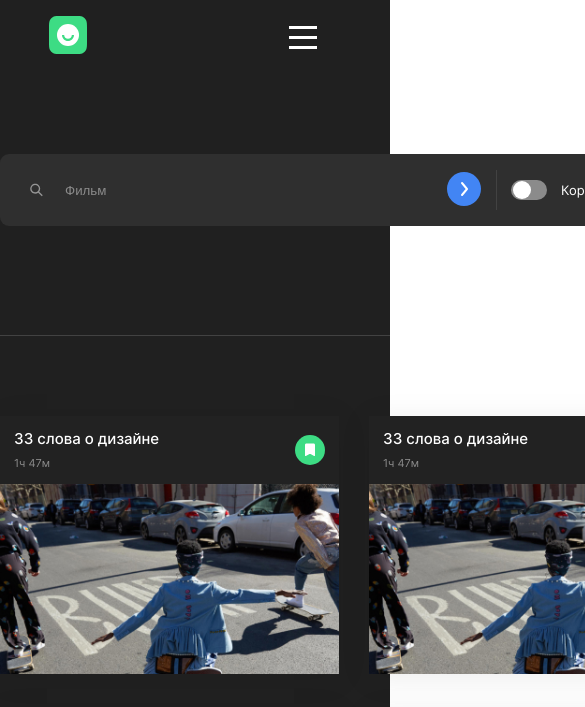
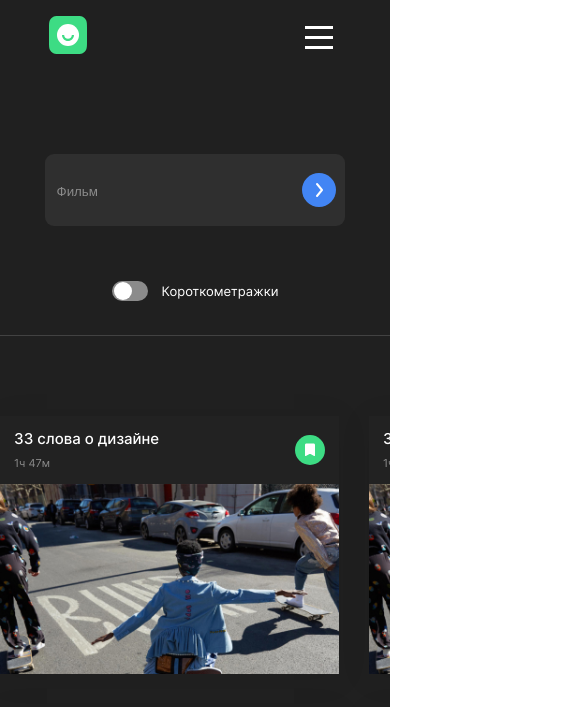
Before and after one commit to Andrey-Maystrenko/movies-explorer-frontend, a React app: page /movies in a window 390 px wide. Shown: the top 707 px of the page, 585 px wide, since content can reach past the window. Built offline with nearby package versions, Linux system fonts and the light colour scheme.

Commit message:
diploma frontend grid limited and movies 320 begun

```diff
--- a/src/components/Header/Header.css
+++ b/src/components/Header/Header.css
@@ -156,4 +156,8 @@
     .header__link_register {
         width: 64px;
     }
+
+    .sandwich {
+        margin: 0 14px 0 auto;
+    }
 }
--- a/src/components/Movies/MoviesCardList/MoviesCardList.css
+++ b/src/components/Movies/MoviesCardList/MoviesCardList.css
@@ -1,5 +1,6 @@
 .movies__table {
     max-width            : 1140px;
+    max-height           : 1174px;
     margin               : 70px auto 30px;
     display              : grid;
     grid-template-columns: repeat(3, 1fr);
@@ -7,6 +8,7 @@
     row-gap              : 30px;
     border-top           : 1px solid #424242;
     padding-top          : 80px;
+    overflow             : hidden;
 }
 
 .movies__more {
@@ -32,12 +34,13 @@
 
 @media screen and (max-width: 1279px) {
     .movies__table {
-        max-width               : 708px;
-        /* max-height           : 1140px; */
-        grid-template-columns   : repeat(2, 1fr);
-        /* grid-template-rows   : repeat(4, 1fr); */
-        column-gap              : 30px;
-        row-gap                 : 36px;
+        max-width                     : 708px;
+        max-height                    : 1140px;
+        grid-template-columns         : repeat(2, 1fr);
+        /* grid-template-rows         : repeat(4, 1fr); */
+        column-gap                    : 30px;
+        row-gap                       : 36px;
+        overflow                      : hidden;
     }
 }
 
--- a/src/components/Movies/SearchForm/SearchForm.css
+++ b/src/components/Movies/SearchForm/SearchForm.css
@@ -135,17 +135,41 @@ input:checked+.slider:before {
 
 @media screen and (max-width: 1279px) {
     .search__area {
-        width          : 708px;
-        height         : 72px;
-        margin         : 80px auto 109px;
-        display        : flex;
-        background     : #2F2F2F;
-        border-radius  : 9px;
-        justify-content: space-between;
-        align-items    : center;
+        width : 708px;
+        margin: 80px auto 109px;
     }
 
     .search__form {
         width: 481px;
     }
 }
+
+@media screen and (max-width: 767px) {
+    .search__area {
+        width             : 300px;
+        margin            : 80px auto 109px;
+        display           : flex;
+        background        : #2F2F2F;
+        border-radius     : 9px;
+        justify-content   : center;
+        /* align-items    : center; */
+        flex-wrap         : wrap;
+    }
+
+    .search__form {
+        width : 281px;
+        margin: 19px 0 0 0;
+    }
+
+    .search__loop {
+        display: none;
+    }
+
+    .search__separator {
+        display: none;
+    }
+
+    .switch-group {
+        margin: 45px 0 0 0;
+    }
+}
```
